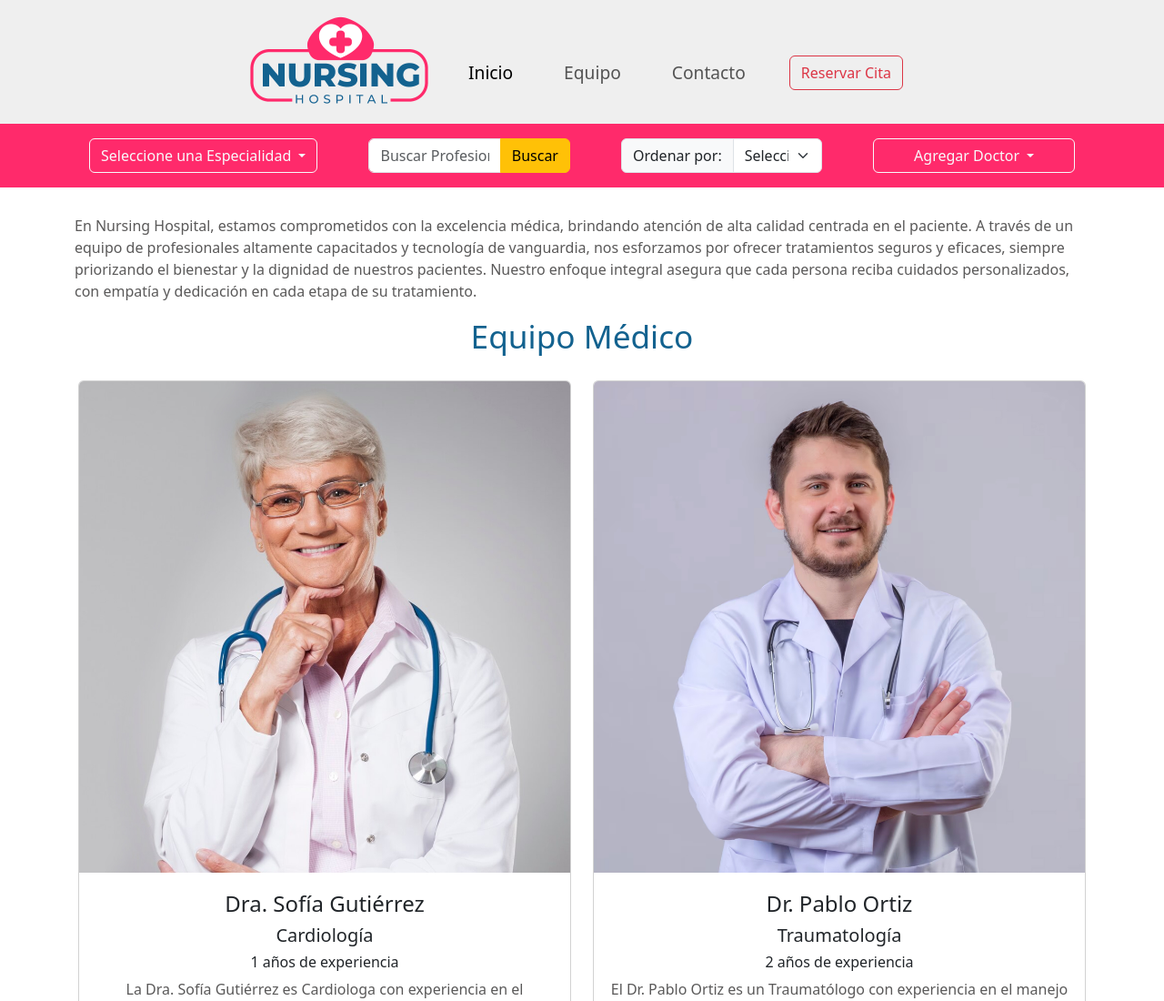
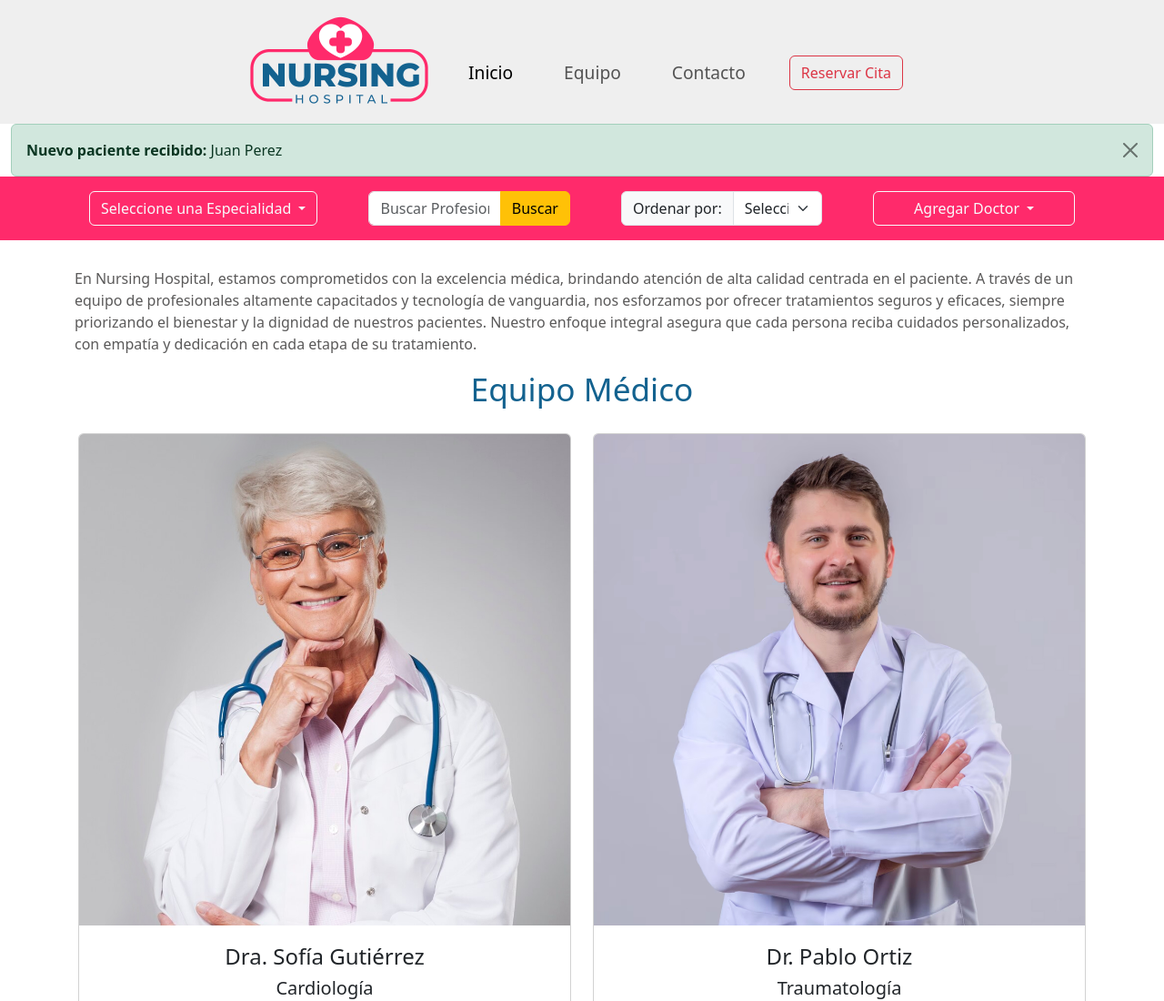
Before and after one commit to cristiansot/laboratorio-virtual-2, a website: page equipo.html in a window 1280 px wide. Shown: the top 1100 px of the page at 91% size. Drawn offline with nearby package versions, Linux system fonts and the light colour scheme; a web font is replaced by a local one.

Commit message:
Se implementa dispara de nuevo paciente

```diff
--- /dev/null
+++ b/assets/js/newPatient.js
@@ -0,0 +1,20 @@
+function simulateNewPatient() {
+  const patient = "Juan Perez";
+
+  const event = new CustomEvent("newPatient", { detail: patient });
+  document.dispatchEvent(event);
+}
+
+document.addEventListener("newPatient", (e) => {
+  const patient = e.detail;
+
+  const notificationArea = document.getElementById("notification-area");
+  notificationArea.innerHTML = `
+    <div class="alert alert-success alert-dismissible fade show mb-0" role="alert">
+      <strong>Nuevo paciente recibido:</strong> ${patient}
+      <button type="button" class="btn-close" data-bs-dismiss="alert" aria-label="Close"></button>
+    </div>
+  `;
+});
+
+setTimeout(simulateNewPatient, 2000);
--- a/equipo.html
+++ b/equipo.html
@@ -39,6 +39,13 @@
     </div>
   </nav>
 </header>
+
+<section>
+  <div class="container-fluid">
+    <div id="notification-area"></div>
+    </div>
+  </div>
+</section>
 
 <section class="filtrar">
   <div class="container">
@@ -188,5 +195,6 @@
 </footer>
 <script src="node_modules/bootstrap/dist/js/bootstrap.bundle.min.js"></script>
 <script type="module" src="./assets/js/main.js"></script>
+<script src="./assets/js/newPatient.js"></script>
 
 </html>
```
Also changed, not shown: citas.html (+8 -0 lines), contacto.html (+9 -0 lines), index.html (+10 -1 lines), 2 other files.
